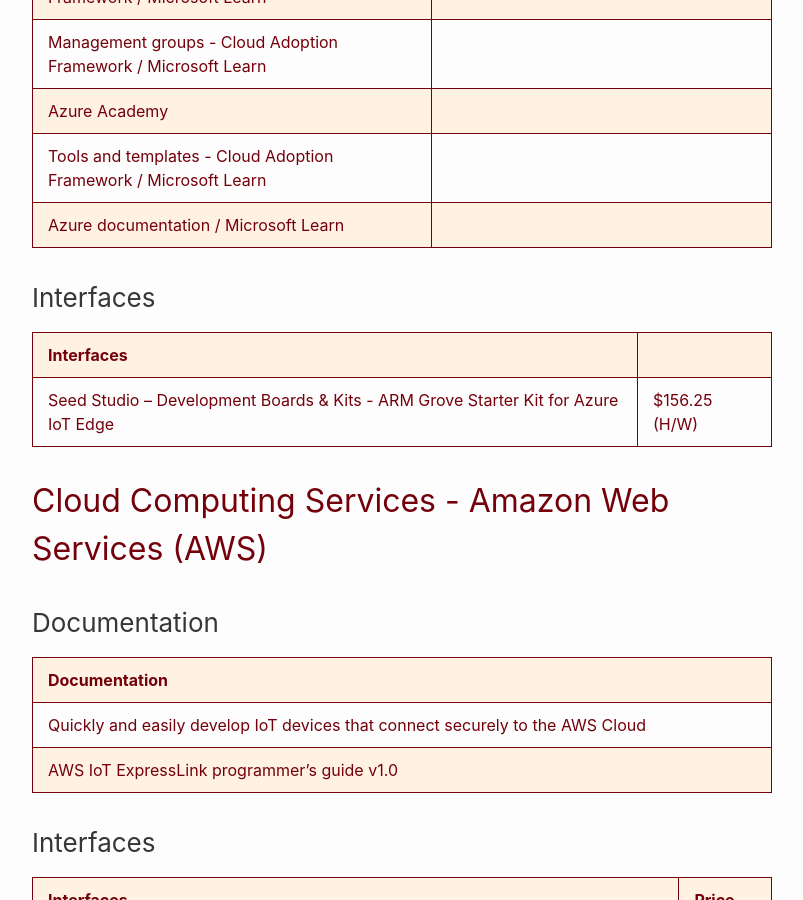
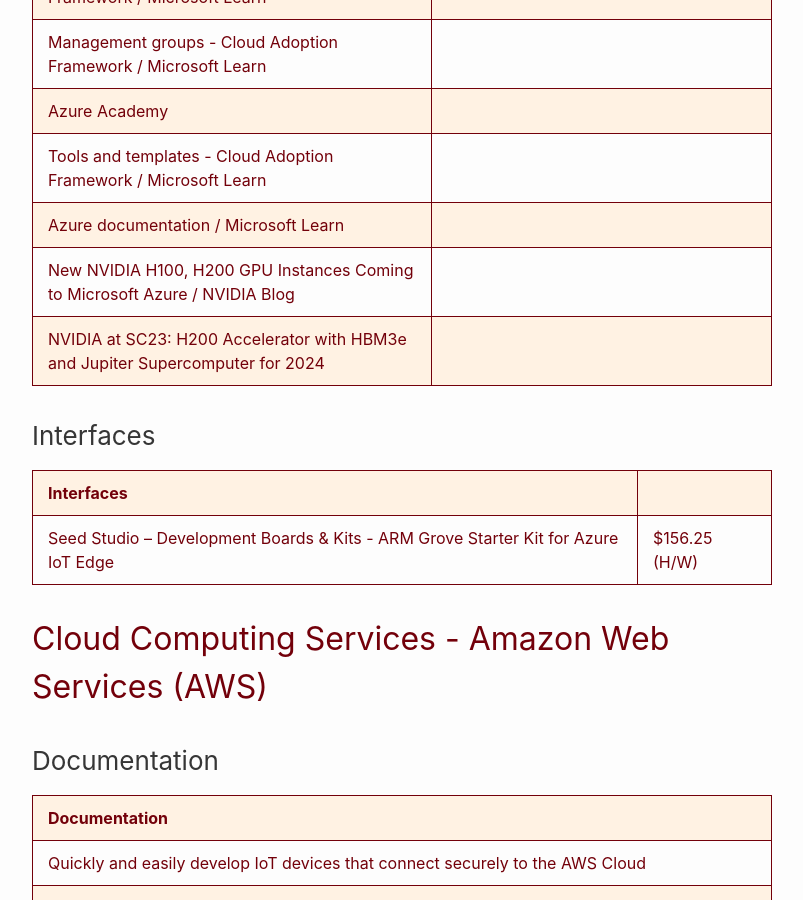
Before and after one commit to RalphHightower/RalphHightower, a Jekyll site: the page built from CloudComputing.md, in a window 1280 px wide and 900 px high, scrolled down 1937 px. Shown: the whole window, without its empty margins (238-1041 px from the left). Built offline with Jekyll 4.4.1, drawn with Linux system fonts in a browser that asks for light colours; our own code applies the rules of GitHub Pages for plain Markdown files.

Commit message:
[docs](doc): CloudComputing(extended description)

```diff
--- a/CloudComputing.md
+++ b/CloudComputing.md
@@ -14,6 +14,8 @@
 | [Azure Academy](https://youtube.com/@AzureAcademy )
 [Tools and templates - Cloud Adoption Framework / Microsoft Learn](https://learn.microsoft.com/en-us/azure/cloud-adoption-framework/resources/tools-templates#ready ) |
 | [Azure documentation / Microsoft Learn](https://learn.microsoft.com/en-us/azure/ ) |
+| [New NVIDIA H100, H200 GPU Instances Coming to Microsoft Azure / NVIDIA Blog](https://blogs.nvidia.com/blog/microsoft-azure-hopper-gpu-instances/ ) |
+| [NVIDIA at SC23: H200 Accelerator with HBM3e and Jupiter Supercomputer for 2024](https://www.anandtech.com/show/21136/nvidia-at-sc23-h200-accelerator-with-hbm3e-and-jupiter-supercomputer-for-2024 ) |
 
 ### Interfaces
 
```
